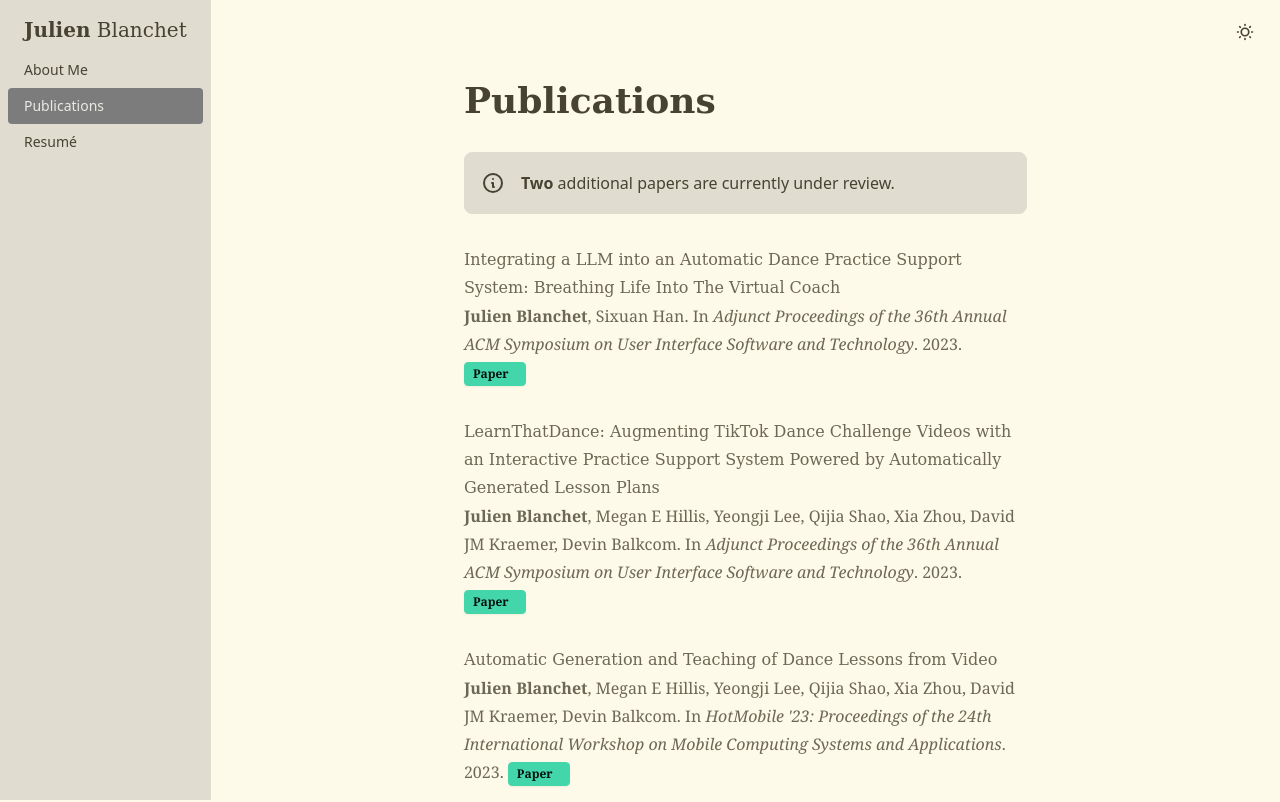
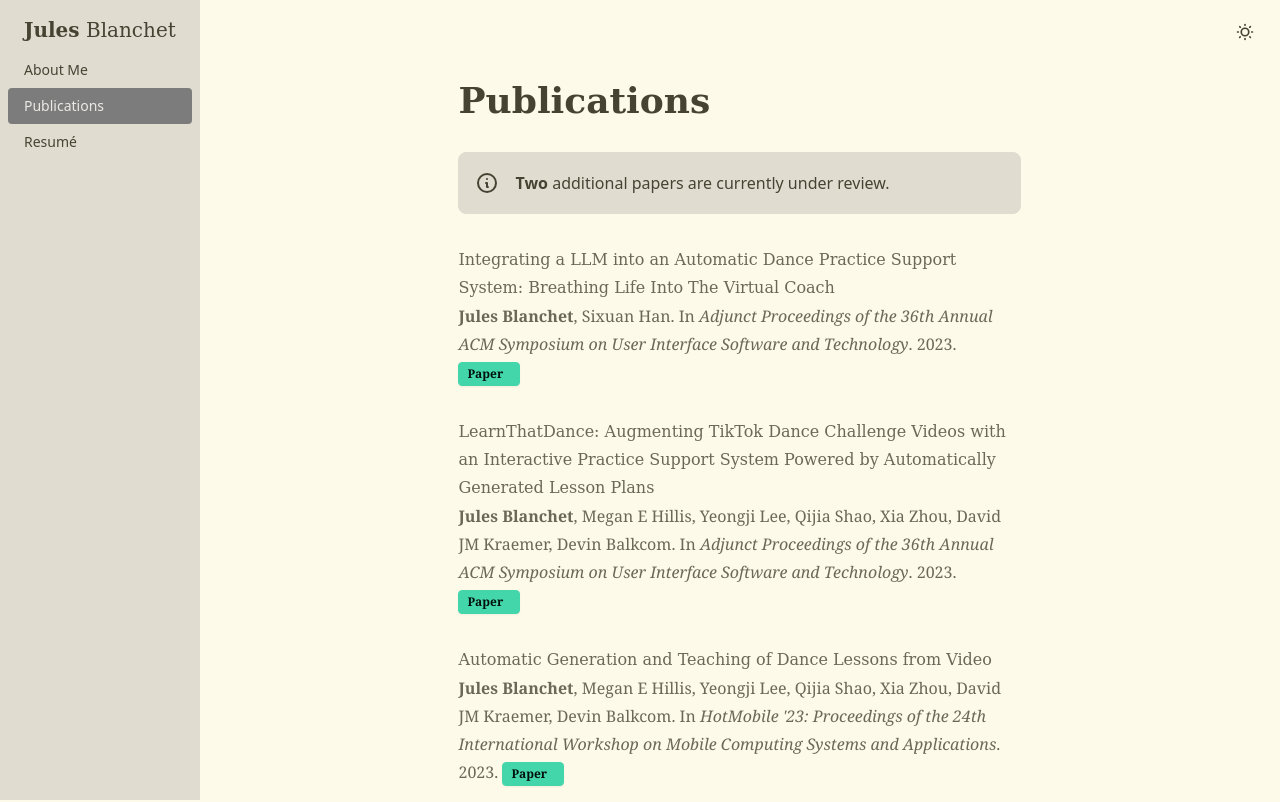
Before and after one commit to j55blanchet/j55blanchet.github.io, a SvelteKit app: page /publications in a window 1280 px wide. Shown: the top 802 px of the page. Built offline with nearby package versions, Linux system fonts and the light colour scheme.

Commit message:
name updates

```diff
--- a/src/routes/+layout.svelte
+++ b/src/routes/+layout.svelte
@@ -36,9 +36,9 @@ const routes: {
     // }
 ];
 
-const themeOptions = ['julienlight', 'juliendark'] as const;
-const lightTheme = 'julienlight';
-const darkTheme = 'juliendark';
+const themeOptions = ['juleslight', 'julesdark'] as const;
+const lightTheme = 'juleslight';
+const darkTheme = 'julesdark';
 type themeOption = typeof themeOptions[number];
 
 let drawerOpen = $state(false);
@@ -58,7 +58,7 @@ let routesStates = $derived(
 )
 
 onMount(() => {
-    theme = localStorage.getItem('theme') as null | 'julienlight' | 'juliendark';
+    theme = localStorage.getItem('theme') as null | 'juleslight' | 'julesdark';
 });
 
 $effect(() => {
@@ -76,7 +76,7 @@ function browserPrefersDark() {
 
 function setTheme(event: Event) {
     const target = event.target as HTMLInputElement;
-    theme = target.value as null | 'julienlight' | 'juliendark';
+    theme = target.value as null | 'juleslight' | 'julesdark';
 }
 
 
@@ -95,7 +95,7 @@ function setTheme(event: Event) {
             </div>
             <div class="navbar-center"></div>
             <div class="navbar-end space-x-0">
-                <a href="https://www.linkedin.com/in/julienbblanchet/" class="btn btn-ghost text-lg" aria-label="LinkedIn" title="LinkedIn">
+                <a href="https://www.linkedin.com/in/julesbb/" class="btn btn-ghost text-lg" aria-label="LinkedIn" title="LinkedIn">
                     <span class="icon-[fa6-brands--linkedin]"></span>
                 </a>
                 <a href="https://github.com/j55blanchet" class="btn btn-ghost text-lg" aria-label="GitHub" title="GitHub">
@@ -103,7 +103,7 @@ function setTheme(event: Event) {
                 </a>
                 <div class="dropdown dropdown-end">
                     <div tabindex="0" role="button" id="toggleTheme" class="btn btn-ghost" aria-label="Select Theme">
-                        <label class="swap swap-rotate" for="toggleTheme" class:swap-active={effectiveTheme === "julienlight"}>
+                        <label class="swap swap-rotate" for="toggleTheme" class:swap-active={effectiveTheme === "juleslight"}>
                             <div class="swap-on">
                                 <svg class="swap-on fill-current w-5 h-5" xmlns="http://www.w3.org/2000/svg" viewBox="0 0 24 24"><path d="M5.64,17l-.71.71a1,1,0,0,0,0,1.41,1,1,0,0,0,1.41,0l.71-.71A1,1,0,0,0,5.64,17ZM5,12a1,1,0,0,0-1-1H3a1,1,0,0,0,0,2H4A1,1,0,0,0,5,12Zm7-7a1,1,0,0,0,1-1V3a1,1,0,0,0-2,0V4A1,1,0,0,0,12,5ZM5.64,7.05a1,1,0,0,0,.7.29,1,1,0,0,0,.71-.29,1,1,0,0,0,0-1.41l-.71-.71A1,1,0,0,0,4.93,6.34Zm12,.29a1,1,0,0,0,.7-.29l.71-.71a1,1,0,1,0-1.41-1.41L17,5.64a1,1,0,0,0,0,1.41A1,1,0,0,0,17.66,7.34ZM21,11H20a1,1,0,0,0,0,2h1a1,1,0,0,0,0-2Zm-9,8a1,1,0,0,0-1,1v1a1,1,0,0,0,2,0V20A1,1,0,0,0,12,19ZM18.36,17A1,1,0,0,0,17,18.36l.71.71a1,1,0,0,0,1.41,0,1,1,0,0,0,0-1.41ZM12,6.5A5.5,5.5,0,1,0,17.5,12,5.51,5.51,0,0,0,12,6.5Zm0,9A3.5,3.5,0,1,1,15.5,12,3.5,3.5,0,0,1,12,15.5Z"/></svg>
                             </div>
@@ -114,8 +114,8 @@ function setTheme(event: Event) {
                     </div>
                     <ul class="dropdown-content rounded-box shadow bg-base-200 p-2">
                         <li><input type="radio" name="theme-dropdown" class="theme-controller btn btn-sm btn-block btn-ghost justify-start" aria-label="Default" value={null} bind:group={theme}/></li>
-                        <li><input type="radio" name="theme-dropdown" class="theme-controller btn btn-sm btn-block btn-ghost justify-start" aria-label="Light" value="julienlight" bind:group={theme}/></li>
-                        <li><input type="radio" name="theme-dropdown" class="theme-controller btn btn-sm btn-block btn-ghost justify-start" aria-label="Dark" value="juliendark" bind:group={theme}/></li>
+                        <li><input type="radio" name="theme-dropdown" class="theme-controller btn btn-sm btn-block btn-ghost justify-start" aria-label="Light" value="juleslight" bind:group={theme}/></li>
+                        <li><input type="radio" name="theme-dropdown" class="theme-controller btn btn-sm btn-block btn-ghost justify-start" aria-label="Dark" value="julesdark" bind:group={theme}/></li>
                     </ul>
                 </div>
             </div>
@@ -126,7 +126,7 @@ function setTheme(event: Event) {
         <label class="drawer-overlay" for="drawer-toggle-checkbox" aria-label="Close menu"></label>
         <div class="bg-base-200 min-h-screen">
             <ul class="menu">
-                <li class="menu-title text-xl font-slabserif font-light text-base-content"><span><strong class="font-bold inline">Julien</strong> Blanchet</span></li>
+                <li class="menu-title text-xl font-slabserif font-light text-base-content"><span><strong class="font-bold inline">Jules</strong> Blanchet</span></li>
                 {#each routesStates as routeWithState}
                 <li>
                     <a  href={routeWithState.href}
@@ -141,7 +141,7 @@ function setTheme(event: Event) {
                 </li>
                 {/each}
                 <!-- <ul class="menu menu-horizontal p-0">
-                    <li><a href="https://www.linkedin.com/in/julienbblanchet/" class="btn btn-ghost text-xl btn-sm" aria-label="LinkedIn" title="LinkedIn">
+                    <li><a href="https://www.linkedin.com/in/julesbb/" class="btn btn-ghost text-xl btn-sm" aria-label="LinkedIn" title="LinkedIn">
                             <span class="icon-[fa6-brands--linkedin]"></span>
                     </a></li>
                     <li><a href="https://github.com/j55blanchet" class="btn btn-ghost text-xl btn-sm" aria-label="GitHub" title="GitHub">
--- a/src/routes/+page.svelte
+++ b/src/routes/+page.svelte
@@ -14,7 +14,7 @@
 <article class="max-w-prose p-4 mx-auto prose prose-headings:font-slabserif">
 
     <h1 class="mb-2">
-        Hi! I'm Julien
+        Hi! I'm Jules
         <aside class="badge badge-neutral">He/They</aside>
     </h1>
 
--- a/src/routes/publications/+page.svelte
+++ b/src/routes/publications/+page.svelte
@@ -21,7 +21,7 @@ let publications = $state(
             title: 'Integrating a LLM into an Automatic Dance Practice Support System: Breathing Life Into The Virtual Coach',
             year: 2023,
             conference: 'Adjunct Proceedings of the 36th Annual ACM Symposium on User Interface Software and Technology',
-            authors: ['Julien Blanchet', 'Sixuan Han'],
+            authors: ['Jules Blanchet', 'Sixuan Han'],
             highlightAuthorIndex: 0,
             doi: '10.1145/3586182.3625119',
             artifacts: []
@@ -30,7 +30,7 @@ let publications = $state(
             title: 'LearnThatDance: Augmenting TikTok Dance Challenge Videos with an Interactive Practice Support System Powered by Automatically Generated Lesson Plans',
             year: 2023,
             conference: 'Adjunct Proceedings of the 36th Annual ACM Symposium on User Interface Software and Technology',
-            authors: ['Julien Blanchet', 'Megan E Hillis', 'Yeongji Lee', 'Qijia Shao', 'Xia Zhou', 'David JM Kraemer', 'Devin Balkcom'],
+            authors: ['Jules Blanchet', 'Megan E Hillis', 'Yeongji Lee', 'Qijia Shao', 'Xia Zhou', 'David JM Kraemer', 'Devin Balkcom'],
             highlightAuthorIndex: 0,
             doi: '10.1145/3586182.3615801',
             artifacts: []
@@ -39,7 +39,7 @@ let publications = $state(
             title: 'Automatic Generation and Teaching of Dance Lessons from Video',
             year: 2023,
             conference: 'HotMobile \'23: Proceedings of the 24th International Workshop on Mobile Computing Systems and Applications',
-            authors: ['Julien Blanchet', 'Megan E Hillis', 'Yeongji Lee', 'Qijia Shao', 'Xia Zhou', 'David JM Kraemer', 'Devin Balkcom'],
+            authors: ['Jules Blanchet', 'Megan E Hillis', 'Yeongji Lee', 'Qijia Shao', 'Xia Zhou', 'David JM Kraemer', 'Devin Balkcom'],
             highlightAuthorIndex: 0,
             doi: '10.1145/3572864.3581592',
             artifacts: []
@@ -48,7 +48,7 @@ let publications = $state(
             title: 'Soft Lattice Modules That Behave Independently and Collectively',
             year: 2022,
             conference: 'IEEE Robotics and Automation Letters',
-            authors: ['Luyang Zhao', 'Yijia Wu', 'Julien Blanchet', 'Maxine Perroni-Scharf', 'Xiaonan Huang', 'Joran Booth', 'Rebecca Kramer-Bottiglio', 'Devin Balkcom'],
+            authors: ['Luyang Zhao', 'Yijia Wu', 'Jules Blanchet', 'Maxine Perroni-Scharf', 'Xiaonan Huang', 'Joran Booth', 'Rebecca Kramer-Bottiglio', 'Devin Balkcom'],
             highlightAuthorIndex: 2,
             doi: '10.1109/LRA.2022.3160611',
         },
@@ -56,7 +56,7 @@ let publications = $state(
             title: 'Overlapping semantic representations of sign and speech in novice sign language learners',
             year: 2022,
             conference: 'Proceedings of the Annual Meeting of the Cognitive Science Society',
-            authors: ['Megan E Hillis', 'Brianna Aubrey', 'Julien Blanchet', 'Qijia Shao', 'Xia Zhou', 'Devin Balkcom', 'David JM Kraemer'],
+            authors: ['Megan E Hillis', 'Brianna Aubrey', 'Jules Blanchet', 'Qijia Shao', 'Xia Zhou', 'Devin Balkcom', 'David JM Kraemer'],
             highlightAuthorIndex: 2,
             nonDoiPaperLink: 'https://escholarship.org/uc/item/4bw8874x',
         },
@@ -64,7 +64,7 @@ let publications = $state(
             title: 'Teaching American Sign Language in Mixed Reality',
             year: 2020,
             conference: 'Proceedings of the ACM on Interactive, Mobile, Wearable and Ubiquitous Technologies',
-            authors: ['Qijia Shao', 'Amy Sniffen', 'Julien Blanchet', 'Megan E Hillis', 'Xinyu Shi', 'Themistoklis K Haris', 'Jason Liu', 'Jason Lamberton', 'Melissa Malzkuhn', 'Lorna C Quandt', 'James Mahoney', 'David JM Kraemer', 'Xia Zhou', 'Devin Balkcom'],
+            authors: ['Qijia Shao', 'Amy Sniffen', 'Jules Blanchet', 'Megan E Hillis', 'Xinyu Shi', 'Themistoklis K Haris', 'Jason Liu', 'Jason Lamberton', 'Melissa Malzkuhn', 'Lorna C Quandt', 'James Mahoney', 'David JM Kraemer', 'Xia Zhou', 'Devin Balkcom'],
             highlightAuthorIndex: 2,
             doi: '10.1145/3432211',
         }
--- a/tailwind.config.cjs
+++ b/tailwind.config.cjs
@@ -13,11 +13,11 @@ module.exports = {
         }
     },
     daisyui: {
-        theme: 'julienlight',
-        darkTheme: 'juliendark',
+        theme: 'juleslight',
+        darkTheme: 'julesdark',
         themes: [
             {
-                julienlight:  {
+                juleslight:  {
                     "color-scheme": "light",
                     "primary": "#44D6AB",
                     "secondary": "#014746",
@@ -46,7 +46,7 @@ module.exports = {
                     // "--tab-border": "1px", // border width of tabs
                     // "--tab-radius": "0.5rem", // border radius of tabs
                   },
-                  juliendark: {
+                  julesdark: {
                     "color-scheme": "dark",
                     "primary": "#44D6AB",
                     "secondary": "#014746",
```
Also changed, not shown: 1 other file (tests, documents, lock files or other folders).
